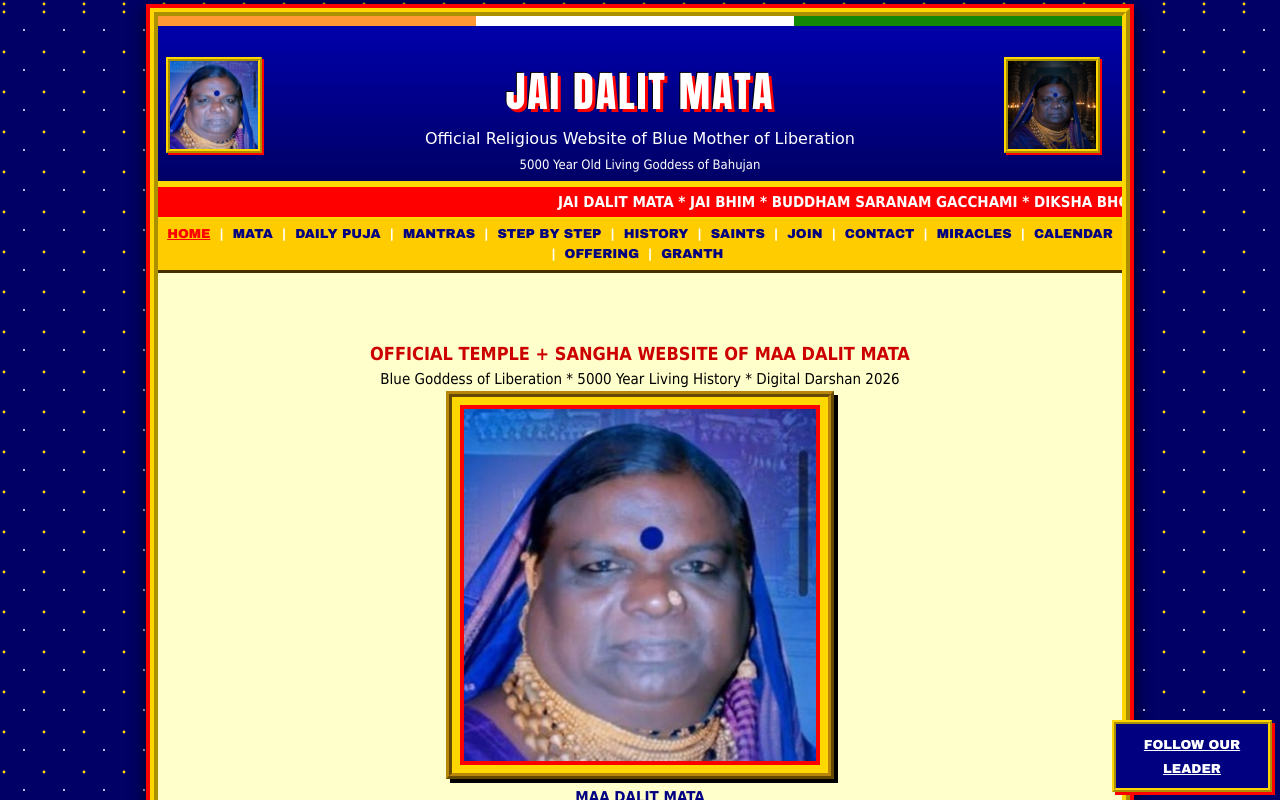
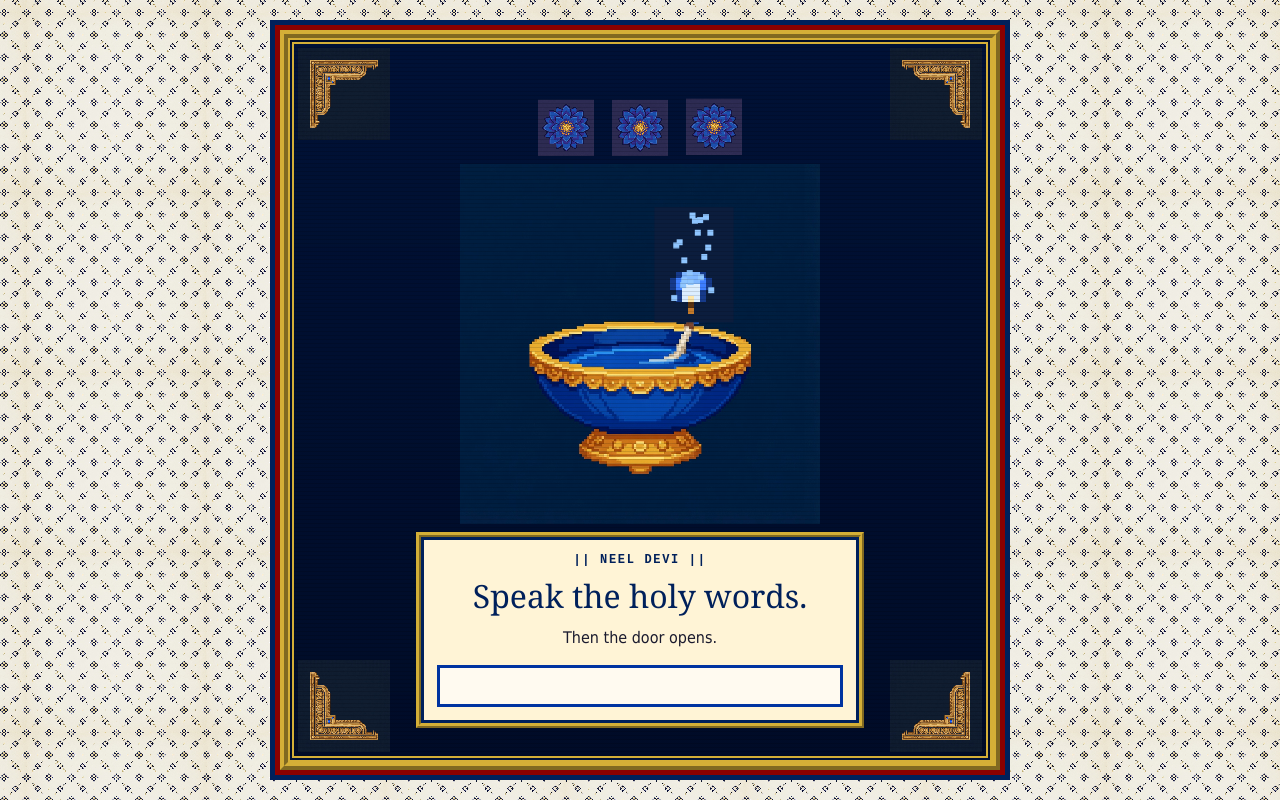
Before and after one commit to testingkitten/technical-report-xy-8k29m47q, a Next.js app: page / in a window 1280 px wide. Shown: the top 800 px of the page. Built offline with nearby package versions, Linux system fonts and the light colour scheme.

Commit message:
Add holy-words gate; lock again on every refresh

```diff
--- a/src/app/globals.css
+++ b/src/app/globals.css
@@ -8,6 +8,225 @@ body {
   color: #ffffff;
   font-family: Tahoma, Verdana, "Nirmala UI", sans-serif;
   font-size: 16px;
+}
+
+html:has(.hold),
+html:has(.hold) body {
+  overflow: hidden;
+}
+
+.hold {
+  position: fixed;
+  inset: 0;
+  z-index: 2147483647;
+  display: flex;
+  align-items: center;
+  justify-content: center;
+  padding: 14px;
+  background: #fff8e8 url("/images/pixel-paper.jpg");
+  background-size: 180px 180px;
+  image-rendering: pixelated;
+  animation: hold-paper 40s linear infinite;
+}
+
+@keyframes hold-paper {
+  from {
+    background-position: 0 0;
+  }
+  to {
+    background-position: 180px 90px;
+  }
+}
+
+.hold-frame {
+  width: min(720px, 100%);
+  border: 8px ridge #d4af37;
+  outline: 5px solid #8b0000;
+  box-shadow:
+    0 0 0 10px #00205b,
+    6px 6px 0 #000;
+  background: #000833;
+}
+
+.hold-inner {
+  position: relative;
+  padding: 56px 20px 28px;
+  border: 6px double #d4af37;
+  background:
+    linear-gradient(180deg, rgba(0, 20, 60, 0.35), rgba(0, 8, 30, 0.55)),
+    #001033;
+  overflow: hidden;
+}
+
+.hold-inner::after {
+  content: "";
+  position: absolute;
+  inset: 0;
+  pointer-events: none;
+  background: repeating-linear-gradient(
+    to bottom,
+    transparent 0 3px,
+    rgba(0, 0, 0, 0.12) 3px 4px
+  );
+}
+
+.hold-corner {
+  position: absolute;
+  width: 92px;
+  height: 92px;
+  object-fit: cover;
+  image-rendering: pixelated;
+  pointer-events: none;
+}
+
+.hold-corner-tl {
+  top: 4px;
+  left: 4px;
+}
+
+.hold-corner-tr {
+  top: 4px;
+  right: 4px;
+  transform: scaleX(-1);
+}
+
+.hold-corner-bl {
+  bottom: 4px;
+  left: 4px;
+  transform: scaleY(-1);
+}
+
+.hold-corner-br {
+  bottom: 4px;
+  right: 4px;
+  transform: scale(-1);
+}
+
+.hold-lotuses {
+  display: flex;
+  justify-content: center;
+  gap: 18px;
+  margin-bottom: 8px;
+}
+
+.hold-lotuses img {
+  width: 56px;
+  height: 56px;
+  object-fit: cover;
+  image-rendering: pixelated;
+  animation: hold-bob 2.8s ease-in-out infinite;
+}
+
+.hold-lotuses img:nth-child(2) {
+  animation-delay: 0.4s;
+}
+
+.hold-lotuses img:nth-child(3) {
+  animation-delay: 0.8s;
+}
+
+@keyframes hold-bob {
+  0%,
+  100% {
+    transform: translateY(0);
+  }
+  50% {
+    transform: translateY(-4px);
+  }
+}
+
+.hold-stage {
+  position: relative;
+  width: min(360px, 70vw);
+  height: min(360px, 70vw);
+  margin: 0 auto;
+}
+
+.hold-lamp,
+.hold-sparks {
+  position: absolute;
+  inset: 0;
+  width: 100%;
+  height: 100%;
+}
+
+.hold-lamp {
+  object-fit: contain;
+  image-rendering: pixelated;
+  filter: contrast(1.05);
+}
+
+.hold-sparks {
+  pointer-events: none;
+}
+
+.hold-plaque {
+  position: relative;
+  z-index: 1;
+  margin: 8px auto 0;
+  max-width: 28rem;
+  padding: 14px 16px 16px;
+  text-align: center;
+  background: #fff4d6;
+  border: 5px ridge #d4af37;
+  box-shadow: inset 0 0 0 3px #00205b;
+}
+
+.hold-kicker {
+  margin: 0 0 8px;
+  color: #00205b;
+  font-family: "Courier New", monospace;
+  font-size: 12px;
+  font-weight: 700;
+  letter-spacing: 0.14em;
+}
+
+.hold-plaque h1 {
+  margin: 0;
+  color: #00205b;
+  font-family: Georgia, "Times New Roman", serif;
+  font-size: clamp(22px, 4vw, 32px);
+  font-weight: 400;
+  line-height: 1.2;
+}
+
+.hold-line {
+  margin: 10px 0 0;
+  color: #1a1a2e;
+  font-family: Tahoma, Verdana, sans-serif;
+  font-size: 16px;
+  line-height: 1.45;
+}
+
+.hold-words {
+  display: block;
+  width: 100%;
+  margin-top: 16px;
+  height: 42px;
+  border: 3px solid #00205b;
+  background: #fffaf0;
+  color: #00205b;
+  font-size: 22px;
+  letter-spacing: 0.28em;
+  text-align: center;
+  outline: none;
+}
+
+.hold-words:focus {
+  border-color: #0033a0;
+}
+
+.hold-miss {
+  margin: 10px 0 0;
+  color: #8b0000;
+  font-size: 14px;
+}
+
+@media (prefers-reduced-motion: reduce) {
+  .hold,
+  .hold-lotuses img {
+    animation: none;
+  }
 }
 
 a {
--- a/src/app/layout.tsx
+++ b/src/app/layout.tsx
@@ -3,6 +3,7 @@ import { Analytics } from "@vercel/analytics/next";
 import { Noto_Serif_Devanagari } from "next/font/google";
 import { Footer } from "@/components/Footer";
 import { JsonLd } from "@/components/JsonLd";
+import { SiteGate } from "@/components/SiteGate";
 import { SacredHeader } from "@/components/SacredHeader";
 import { site } from "@/lib/site";
 import "./globals.css";
@@ -33,6 +34,7 @@ export default function RootLayout({
   return (
     <html lang="en">
       <body className={noto.variable}>
+        <SiteGate />
         <JsonLd />
         <div className="site-outer">
           <SacredHeader />
--- /dev/null
+++ b/src/components/SiteGate.tsx
@@ -0,0 +1,172 @@
+"use client";
+
+import { FormEvent, useEffect, useRef, useState } from "react";
+
+const HOLY = "00000000";
+
+export function SiteGate() {
+  const canvasRef = useRef<HTMLCanvasElement>(null);
+  const inputRef = useRef<HTMLInputElement>(null);
+  const [value, setValue] = useState("");
+  const [open, setOpen] = useState(false);
+  const [miss, setMiss] = useState(false);
+  const match = [...value].filter((ch, i) => ch === HOLY[i]).length;
+
+  useEffect(() => {
+    inputRef.current?.focus();
+  }, []);
+
+  useEffect(() => {
+    document.documentElement.style.overflow = open ? "" : "hidden";
+    document.body.style.overflow = open ? "" : "hidden";
+    return () => {
+      document.documentElement.style.overflow = "";
+      document.body.style.overflow = "";
+    };
+  }, [open]);
+
+  useEffect(() => {
+    if (open) return;
+    const canvas = canvasRef.current;
+    if (!canvas) return;
+    const reduce = window.matchMedia("(prefers-reduced-motion: reduce)").matches;
+    const ctx = canvas.getContext("2d");
+    if (!ctx) return;
+    ctx.imageSmoothingEnabled = false;
+
+    const W = canvas.width;
+    const H = canvas.height;
+    const PX = Math.max(5, Math.round(W / 60));
+    const wickX = Math.round((W * 0.635) / PX);
+    const wickY = Math.round((H * 0.38) / PX);
+    let grow = match / HOLY.length;
+
+    const sparks = Array.from({ length: 18 }, () => ({
+      x: W * 0.58 + Math.random() * W * 0.12,
+      y: H * 0.18 + Math.random() * H * 0.2,
+      s: PX,
+      v: 0.4 + Math.random() * 0.7,
+    }));
+
+    let raf = 0;
+    let t = 0;
+
+    const pset = (gx: number, gy: number, color: string) => {
+      ctx.fillStyle = color;
+      ctx.fillRect(gx * PX, gy * PX, PX, PX);
+    };
+
+    const drawFlame = () => {
+      const lean = reduce ? 0 : Math.sin(t * 0.13) * (0.6 + grow * 1.2);
+      const tall = (reduce ? 6 : 5) + Math.round(grow * 7) + (reduce ? 0 : Math.round(Math.sin(t * 0.17) * (1 + grow)));
+      const flicker = reduce ? 0 : Math.round(Math.sin(t * 0.47));
+
+      ctx.fillStyle = "#0b1d3d";
+      ctx.fillRect(W * 0.54, H * 0.12, W * 0.22, H * 0.32);
+
+      for (let row = 0; row <= tall; row += 1) {
+        const gy = wickY - 1 - row;
+        const half = row < 2 ? 2 : Math.max(1, 3 - Math.floor((row - 1) / 3));
+        const shift = Math.round((lean * row) / 5) + (row > 5 ? flicker : 0);
+        for (let col = -half; col <= half; col += 1) {
+          const edge = Math.abs(col) === half;
+          let color = "#1e4bb8";
+          if (row < 3 && Math.abs(col) <= 1) color = "#dceeff";
+          else if (row < 5 && Math.abs(col) <= 1) color = "#7eb6ff";
+          else if (row < 7) color = edge ? "#163a8a" : "#3d7eff";
+          else color = edge ? "#102a66" : "#2563d4";
+          if (row === 0 && col === 0) color = "#ffe7a8";
+          pset(wickX + col + shift, gy, color);
+        }
+      }
+      pset(wickX, wickY, "#5a3210");
+      pset(wickX, wickY + 1, "#c47a2a");
+    };
+
+    const draw = () => {
+      t += 1;
+      ctx.clearRect(0, 0, W, H);
+      drawFlame();
+      if (!reduce) {
+        for (const spark of sparks) {
+          spark.y -= spark.v * (0.6 + grow);
+          if (spark.y < H * 0.1) {
+            spark.y = H * 0.38;
+            spark.x = W * 0.58 + Math.random() * W * 0.12;
+          }
+          ctx.fillStyle = t % 8 < 4 ? "#3d7eff" : "#8ec5ff";
+          ctx.fillRect(spark.x, spark.y, spark.s, spark.s);
+        }
+      }
+      raf = window.requestAnimationFrame(draw);
+    };
+
+    raf = window.requestAnimationFrame(draw);
+    return () => window.cancelAnimationFrame(raf);
+  }, [open, match]);
+
+  function onSubmit(event: FormEvent) {
+    event.preventDefault();
+    if (value === HOLY) {
+      setOpen(true);
+      setMiss(false);
+      return;
+    }
+    setMiss(true);
+    setValue("");
+    inputRef.current?.focus();
+  }
+
+  if (open) return null;
+
+  return (
+    <div className="hold">
+      <div className="hold-frame">
+        <div className="hold-inner">
+          <img className="hold-corner hold-corner-tl" src="/images/pixel-corner.jpg" alt="" />
+          <img className="hold-corner hold-corner-tr" src="/images/pixel-corner.jpg" alt="" />
+          <img className="hold-corner hold-corner-bl" src="/images/pixel-corner.jpg" alt="" />
+          <img className="hold-corner hold-corner-br" src="/images/pixel-corner.jpg" alt="" />
+
+          <div className="hold-lotuses" aria-hidden>
+            <img src="/images/pixel-lotus.jpg" alt="" />
+            <img src="/images/pixel-lotus.jpg" alt="" />
+            <img src="/images/pixel-lotus.jpg" alt="" />
+          </div>
+
+          <div className="hold-stage">
+            <img
+              className="hold-lamp"
+              src="/images/pixel-lamp.jpg"
+              alt=""
+              width={360}
+              height={360}
+            />
+            <canvas ref={canvasRef} className="hold-sparks" width={360} height={360} />
+          </div>
+
+          <form className="hold-plaque" onSubmit={onSubmit}>
+            <p className="hold-kicker">|| NEEL DEVI ||</p>
+            <h1>Speak the holy words.</h1>
+            <p className="hold-line">Then the door opens.</p>
+            <input
+              ref={inputRef}
+              className="hold-words"
+              value={value}
+              onChange={(event) => {
+                setValue(event.target.value);
+                setMiss(false);
+              }}
+              autoComplete="off"
+              autoCorrect="off"
+              autoCapitalize="off"
+              spellCheck={false}
+              aria-label="Holy words"
+            />
+            {miss ? <p className="hold-miss">The lamp did not hear.</p> : null}
+          </form>
+        </div>
+      </div>
+    </div>
+  );
+}
```
